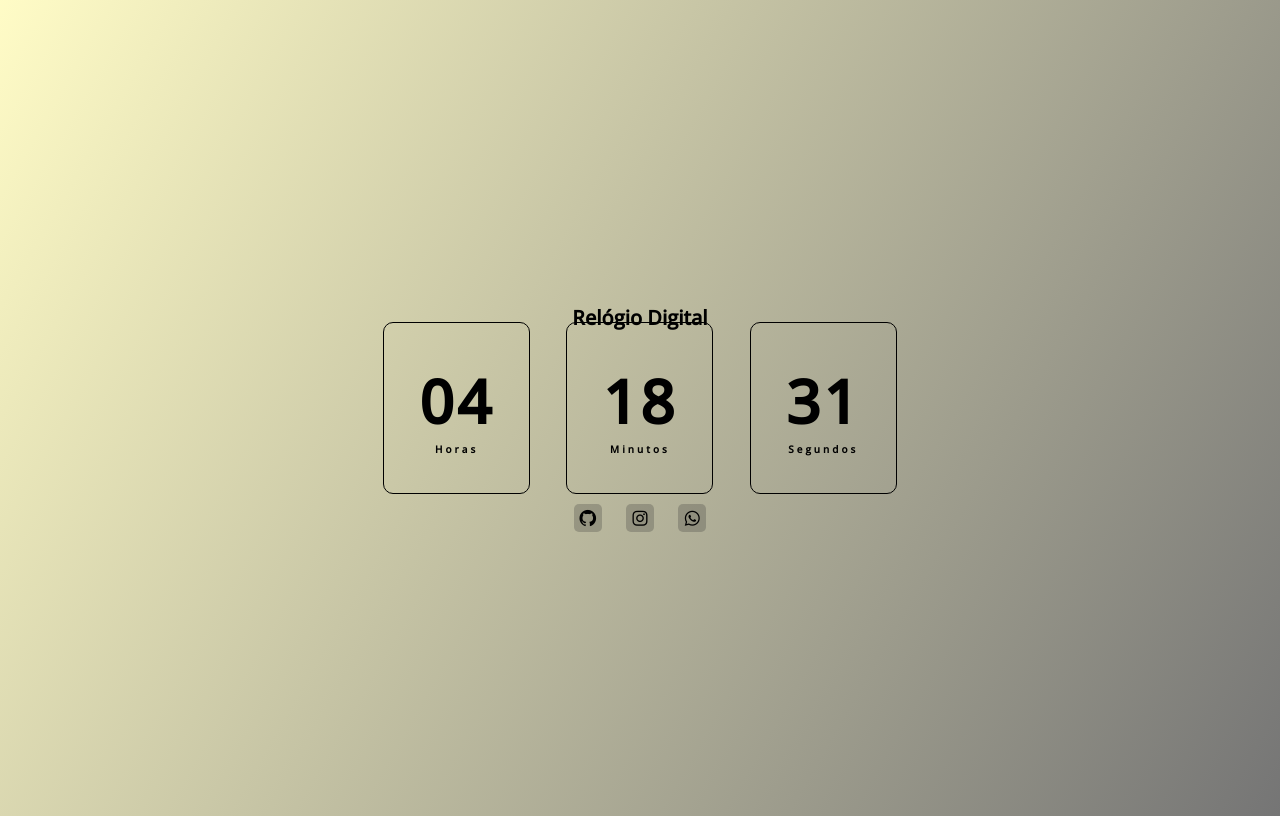
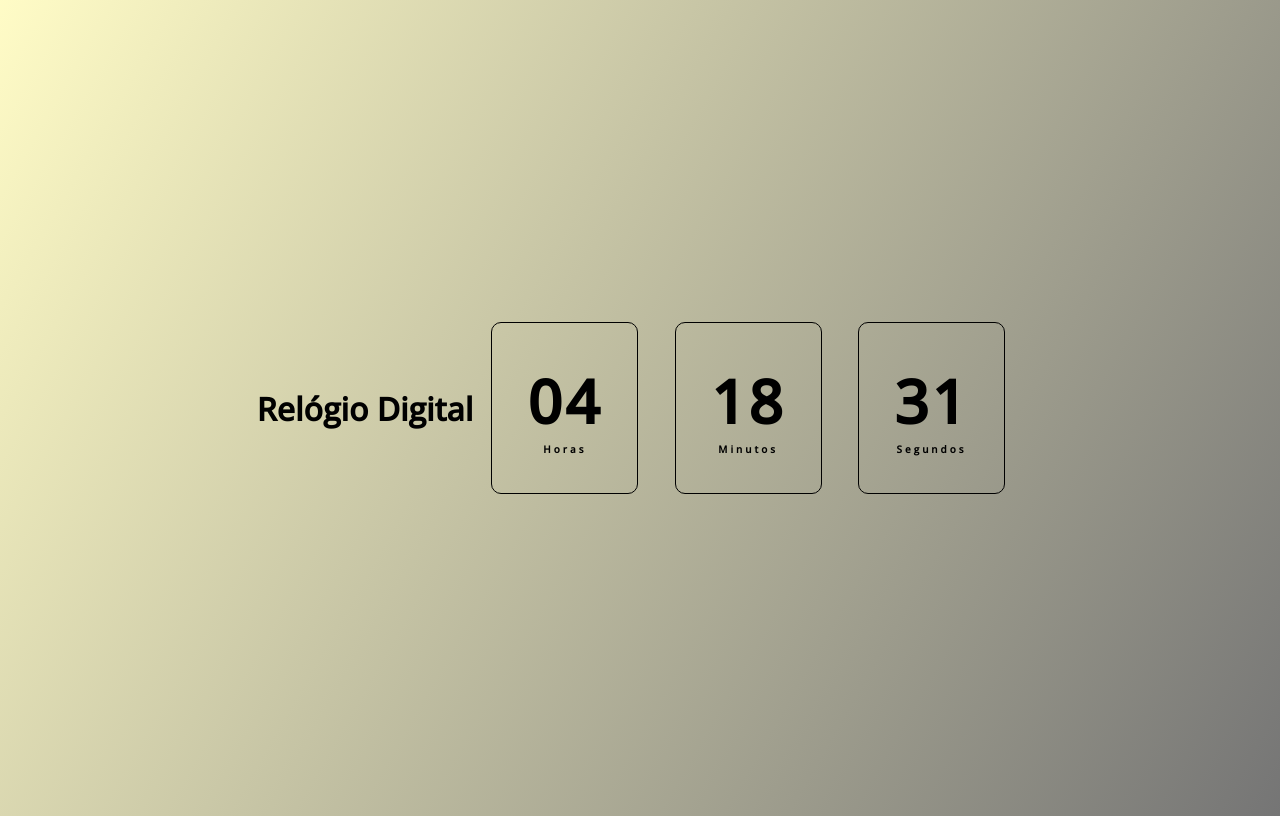
Before and after one commit to gabrielcurtidev/relogio-web, a plain HTML site: page index.html in a window 1280 px wide. Drawn offline with nearby package versions, Linux system fonts and the light colour scheme.

Commit message:
atualizando

```diff
--- a/assets/css/style.css
+++ b/assets/css/style.css
@@ -12,13 +12,6 @@ body {
     align-items: center;
     justify-content: center;
     padding: 8px;
-}
-
-h1{
-    position: absolute;
-    top: 38%;
-    font-size: 20px;
-    transition: all 0.1s ease-in;
 }
 
 .relogio {
@@ -57,29 +50,6 @@ h1{
     font-size: 10px;
 }
 
-.profile-img{
-    position: absolute;
-    top: 63%;
-
-}
-
-.profile-img a{
-    color: #000;
-}
-
-.profile-img a i{
-    background-color: rgba(51, 51, 51, 0.26);
-    margin: 0 10px;
-    border-radius: 5px;
-    font-size: 20px;
-    padding: 4px;
-    transition: all 0.3s ease-in-out;
-}
-
-.profile-img a i:hover{
-    background-color: rgba(51, 51, 51, 0.205);
-}
-
 @media screen and (max-width: 580px){
     .relogio {
         height: 150px;
@@ -96,33 +66,3 @@ h1{
         font-size: 40px;
     }
 }
-
-@media screen and (max-height: 750px) {
-    .profile-img{
-        top: 65%;
-    }
-
-    h1{
-        top: 35%;
-    }
-}
-
-@media screen and (max-height: 650px) {
-    .profile-img{
-        top: 68%;
-    }
-
-    h1{
-        top: 31%;
-    }
-}
-
-@media screen and (max-height: 520px) {
-    .profile-img{
-        top: 72%;
-    }
-
-    h1{
-        top: 28%;
-    }
-}
--- a/index.html
+++ b/index.html
@@ -32,13 +32,6 @@
         </div>
     </div>
 
-    <div class="profile-img">
-        <a href="https://github.com/gabrielcurtidev" target="_blank"><i class='bx bxl-github' ></i></a>
-        <a href="#"><i class='bx bxl-instagram' ></i></a>
-        <a href="#"><i class='bx bxl-whatsapp' ></i> </a>
-    </div>
-
-
     <script src="assets/js/script.js"></script>
 </body>
 
```
